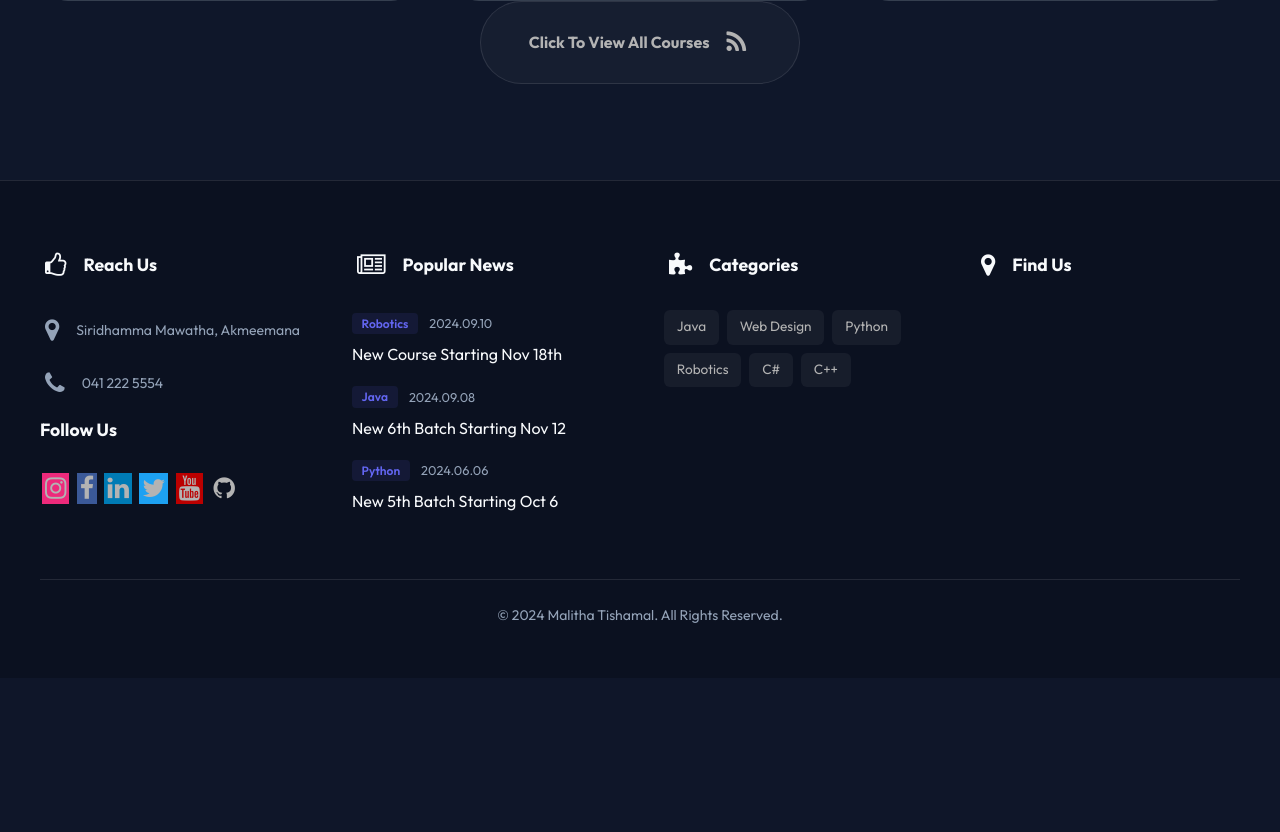
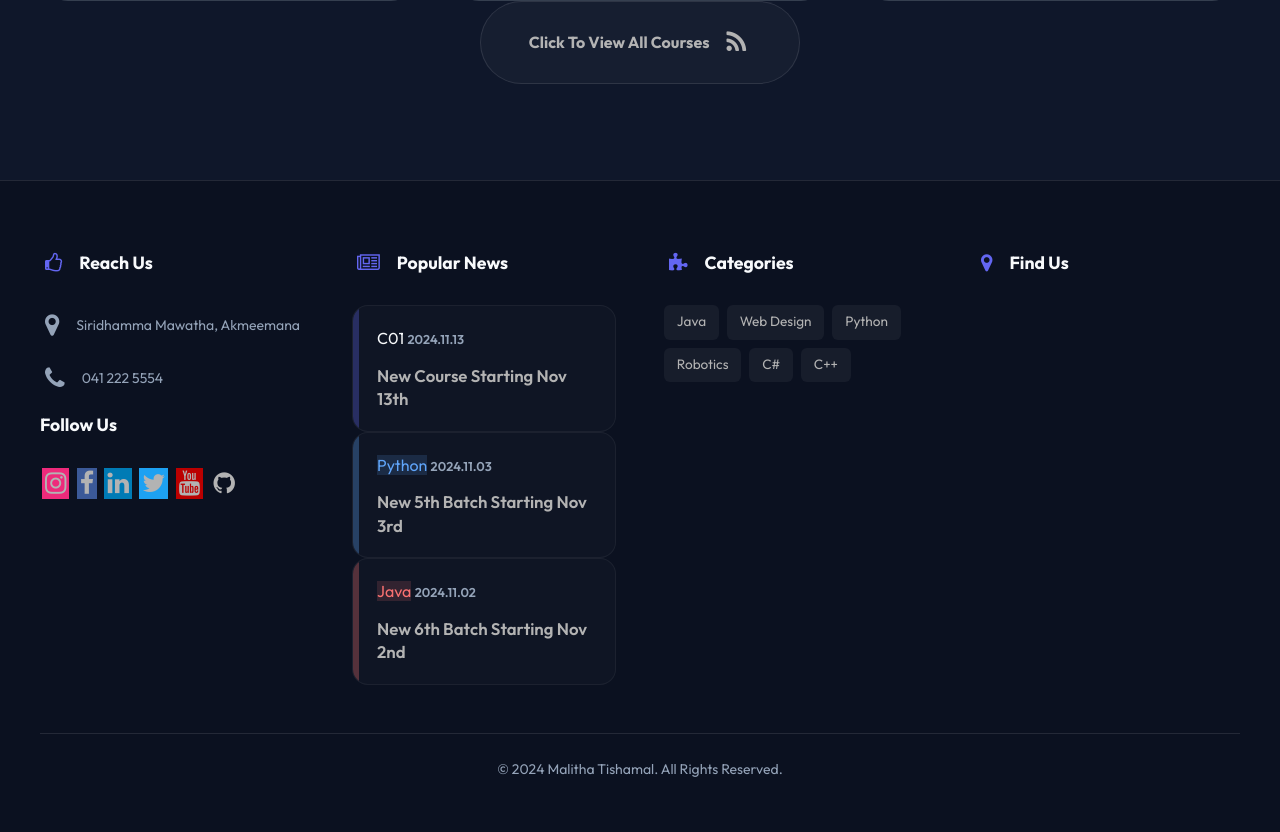
Before and after one commit to malitha-tishamal/HNDIT-1st-Sem-Project, a PHP site: page /index.php in a window 1280 px wide. Shown: the part 2086-2918 px from the top of the page. Before the commit the page ends 2709 px from the top, so only its background shows below. Run offline with PHP 8.4, Linux system fonts and the light colour scheme; data comes from the database, SQL or seed files in the repository; a map, chart or similar area stays blank; grey boxes are pictures that could not be loaded.

Commit message:
update UI

```diff
--- a/css/modern-ui.css
+++ b/css/modern-ui.css
@@ -443,31 +443,128 @@ body.modern-theme {
     margin-bottom: 1rem;
 }
 
-.news-tag {
-    background: rgba(99, 102, 241, 0.1);
-    color: var(--primary);
-    padding: 0.2rem 0.6rem;
-    border-radius: 4px;
-    font-size: 0.75rem;
+.news-item-modern {
+    background: rgba(255, 255, 255, 0.02);
+    border: 1px solid rgba(255, 255, 255, 0.05);
+    border-radius: 16px;
+    padding: 1.25rem;
+    padding-left: 1.5rem;
+    transition: var(--transition);
+    position: relative;
+    overflow: hidden;
+}
+
+.news-item-modern:hover {
+    background: rgba(255, 255, 255, 0.06);
+    transform: translateX(8px);
+    box-shadow: 0 15px 30px -10px rgba(0, 0, 0, 0.4);
+}
+
+.news-item-modern::before {
+    content: '';
+    position: absolute;
+    left: 0;
+    top: 0;
+    width: 6px;
+    height: 100%;
+    background: var(--primary);
+    transition: var(--transition);
+    opacity: 0.3;
+}
+
+.news-item-modern:hover::before {
+    opacity: 1;
+}
+
+/* Color Themes */
+.java-item::before {
+    background: #f87171;
+}
+
+.java-item:hover {
+    border-color: rgba(248, 113, 113, 0.3);
+}
+
+.java-item .news-tag-modern {
+    background: rgba(248, 113, 113, 0.15);
+    color: #f87171;
+}
+
+.java-item:hover .news-link-modern {
+    color: #f87171;
+}
+
+.python-item::before {
+    background: #60a5fa;
+}
+
+.python-item:hover {
+    border-color: rgba(96, 165, 250, 0.3);
+}
+
+.python-item .news-tag-modern {
+    background: rgba(96, 165, 250, 0.15);
+    color: #60a5fa;
+}
+
+.python-item:hover .news-link-modern {
+    color: #60a5fa;
+}
+
+.web-item::before {
+    background: #c084fc;
+}
+
+.web-item:hover {
+    border-color: rgba(192, 132, 252, 0.3);
+}
+
+.web-item .news-tag-modern {
+    background: rgba(192, 132, 252, 0.15);
+    color: #c084fc;
+}
+
+.web-item:hover .news-link-modern {
+    color: #c084fc;
+}
+
+.iot-item::before {
+    background: #fbbf24;
+}
+
+.iot-item:hover {
+    border-color: rgba(251, 191, 36, 0.3);
+}
+
+.iot-item .news-tag-modern {
+    background: rgba(251, 191, 36, 0.15);
+    color: #fbbf24;
+}
+
+.iot-item:hover .news-link-modern {
+    color: #fbbf24;
+}
+
+.news-date-modern {
+    color: var(--text-muted);
+    font-size: 0.8rem;
     font-weight: 600;
 }
 
-.news-date {
-    color: var(--text-muted);
-    font-size: 0.8rem;
-    margin-left: 0.5rem;
-}
-
-.news-item a {
+.news-link-modern {
+    color: #ffffff;
+    text-decoration: none;
+    font-size: 1.05rem;
+    font-weight: 600;
+    line-height: 1.4;
     display: block;
-    margin-top: 0.4rem;
-    color: var(--text-main);
-    text-decoration: none;
+    margin-top: 0.75rem;
     transition: var(--transition);
 }
 
-.news-item a:hover {
+.footer-section h3 i {
     color: var(--primary);
+    font-size: 1.25rem;
 }
 
 .category-tags {
--- a/includes/footer.php
+++ b/includes/footer.php
@@ -23,21 +23,44 @@
 
             <div class="footer-section popular-news">
                 <h3><i class="fa fa-newspaper-o"></i> Popular News</h3>
-                <div class="news-item">
-                    <span class="news-tag">Robotics</span>
-                    <span class="news-date">2024.09.10</span>
-                    <a href="news.php#robotic1">New Course Starting Nov 18th</a>
-                </div>
-                <div class="news-item">
-                    <span class="news-tag">Java</span>
-                    <span class="news-date">2024.09.08</span>
-                    <a href="news.php#java6">New 6th Batch Starting Nov 12</a>
-                </div>
-                <div class="news-item">
-                    <span class="news-tag">Python</span>
-                    <span class="news-date">2024.06.06</span>
-                    <a href="news.php#python5">New 5th Batch Starting Oct 6</a>
-                </div>
+                <?php
+                require_once("connect.php");
+                // Fetch the latest 3 courses for the news section
+                $footerNewsQuery = "SELECT * FROM courses ORDER BY course_date DESC LIMIT 3";
+                $footerNewsResult = $con->query($footerNewsQuery);
+
+                if ($footerNewsResult && $footerNewsResult->num_rows > 0) {
+                    while($fRow = $footerNewsResult->fetch_assoc()) {
+                        $fId = $fRow['course_id'];
+                        $fTag = ucfirst($fId);
+                        if ($fId == 'iot') $fTag = "Robotics";
+                        if ($fId == 'web') $fTag = "Web";
+
+                        // Format the title for the news link
+                        $fTitle = "New Course Starting " . date('M jS', strtotime($fRow['course_date']));
+                        if ($fId == 'java') $fTitle = "New 6th Batch Starting " . date('M jS', strtotime($fRow['course_date']));
+                        if ($fId == 'python') $fTitle = "New 5th Batch Starting " . date('M jS', strtotime($fRow['course_date']));
+                        ?>
+                        <?php
+                        $colorClass = 'default-color';
+                        if ($fId == 'java') $colorClass = 'java-item';
+                        if ($fId == 'python') $colorClass = 'python-item';
+                        if ($fId == 'web') $colorClass = 'web-item';
+                        if ($fId == 'iot') $colorClass = 'iot-item';
+                        ?>
+                        <div class="news-item-modern <?php echo $colorClass; ?> mb-4">
+                            <div class="d-flex align-items-center gap-2 mb-2">
+                                <span class="news-tag-modern"><?php echo $fTag; ?></span>
+                                <span class="news-date-modern"><?php echo str_replace('-', '.', $fRow['course_date']); ?></span>
+                            </div>
+                            <a href="news.php#<?php echo $fId; ?>" class="news-link-modern">
+                                <?php echo $fTitle; ?>
+                            </a>
+                        </div>
+                        <?php
+                    }
+                }
+                ?>
             </div>
 
             <div class="footer-section categories">
```
Also changed, not shown: 1 other file.
